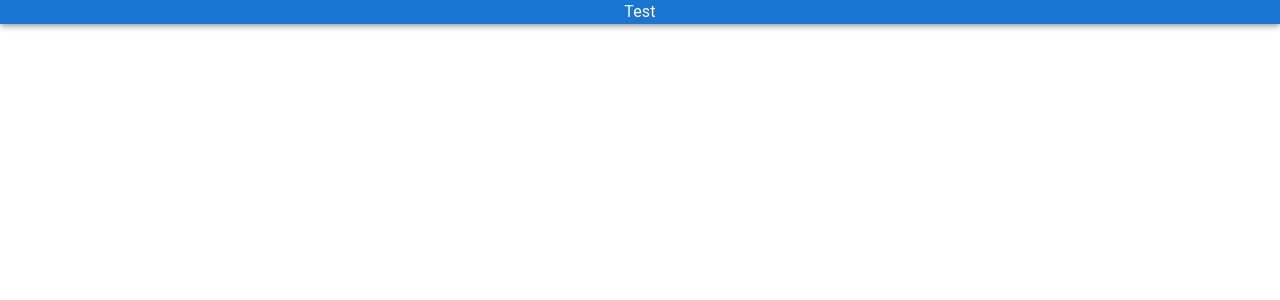
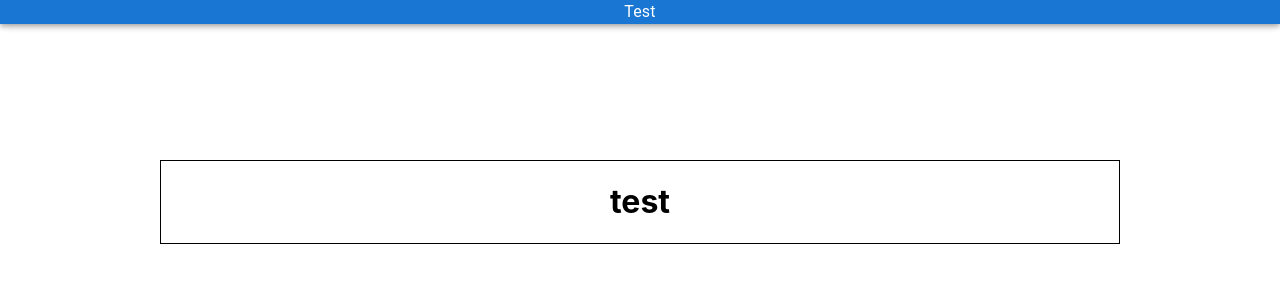
Before and after one commit to M9Huynh/NewHacksProject, a React (Create React App) app in the folder my-app/: page / in a window 1280 px wide. Shown: the top 300 px of the page. Built offline with nearby package versions, Linux system fonts and the light colour scheme.

Commit message:
added card component

```diff
--- a/my-app/src/App.js
+++ b/my-app/src/App.js
@@ -1,10 +1,10 @@
 import './App.css';
-import Navbar from './components/Navbar.jsx';
+import Card from './components/Card'
 
 function App() {
   return (
    <div className="App">
-      <Navbar></Navbar>
+      <Card/>
    </div>
   );
 }
--- /dev/null
+++ b/my-app/src/components/Card.jsx
@@ -0,0 +1,17 @@
+import React from 'react'
+import Box from '@mui/material/Box'
+import Navbar from './Navbar'
+
+export const Card = () => {
+  return (
+    <div>
+        <Navbar/>
+        <Box sx={{m: 20, border:1}}>
+            <h1>test</h1>
+        </Box>
+    </div>
+
+  )
+}
+
+export default Card
```
